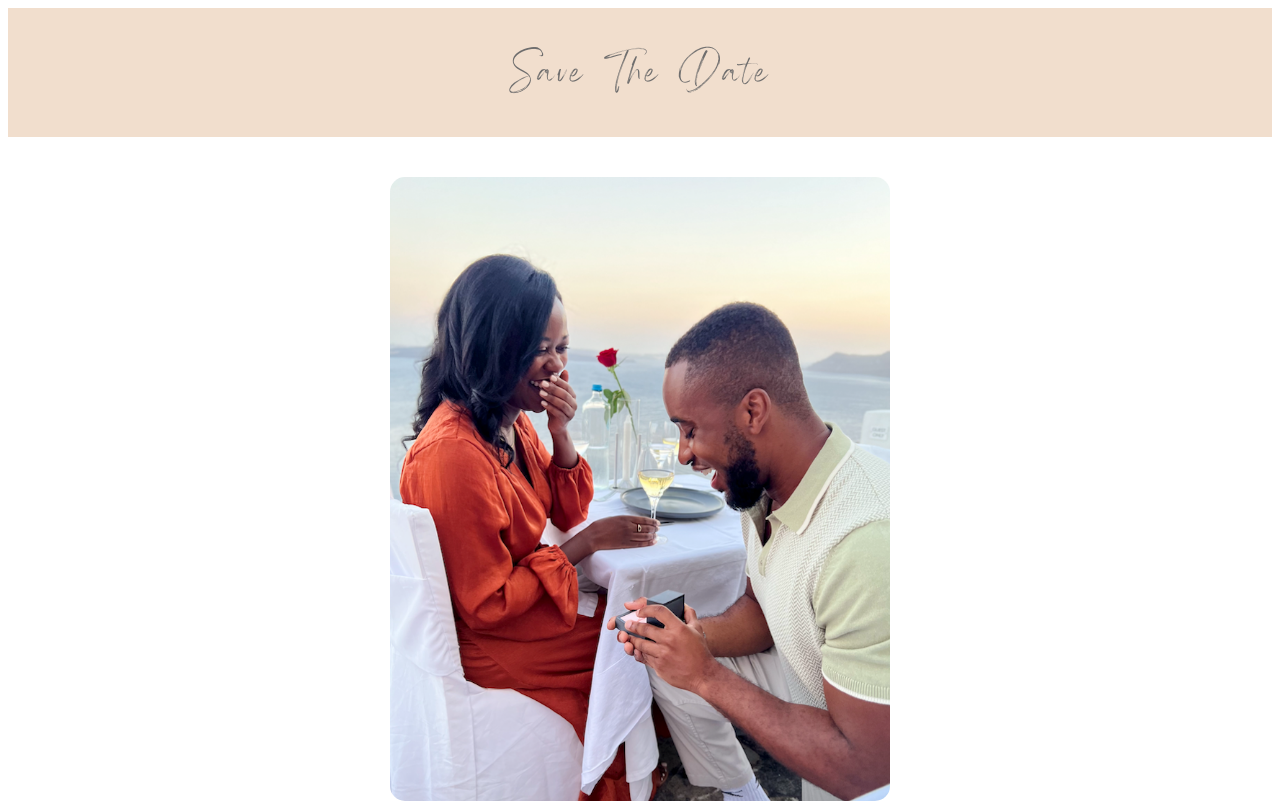
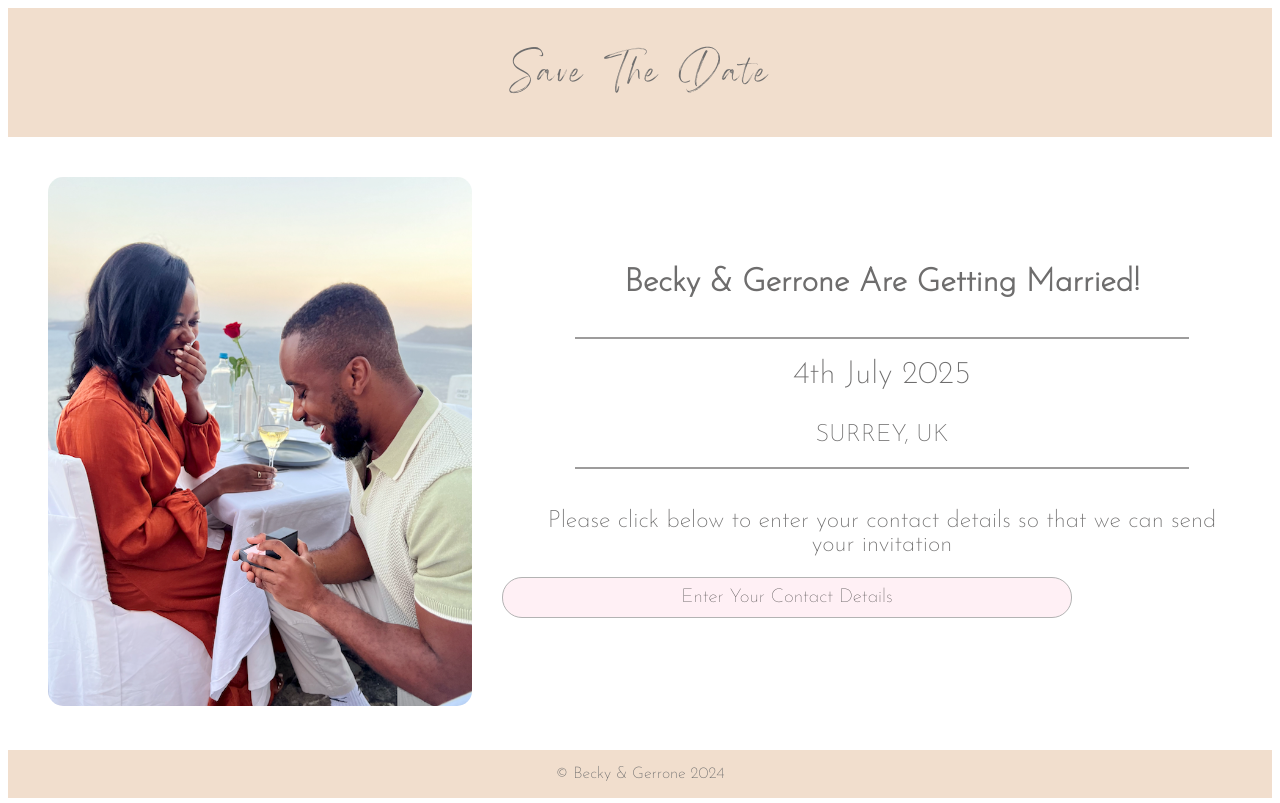
Before and after one commit to RebekahCodes/Project-STD, a Next.js app in the folder project-save-the-date/: page / in a window 1280 px wide. Shown: the top 803 px of the page. Built offline with nearby package versions, Linux system fonts and the light colour scheme.

Commit message:
fixed responsive layout

```diff
--- a/project-save-the-date/app/page.css
+++ b/project-save-the-date/app/page.css
@@ -1,11 +1,3 @@
 body{
     color: rgb(78, 78, 78);
 }
-
-.home-container{
-display: flex;
-flex-direction: column;
-align-items: center;
-text-align: center;
-margin: 0;
-}
--- a/project-save-the-date/app/page.js
+++ b/project-save-the-date/app/page.js
@@ -9,6 +9,7 @@ export default function Home() {
     <>
       <div className="home-container">
         <HeroImage src="/images/hero-image.png" alt="engagement photo" />
+        <div className="info-button">
           <Info
             title="Becky & Gerrone Are Getting Married!"
             date="4th July 2025"
@@ -17,6 +18,7 @@ export default function Home() {
           />
           <Button label="Enter Your Contact Details" />
         </div>
+      </div>
     </>
   );
 }
```
Lines whose indentation alone changed are shown as unchanged.
